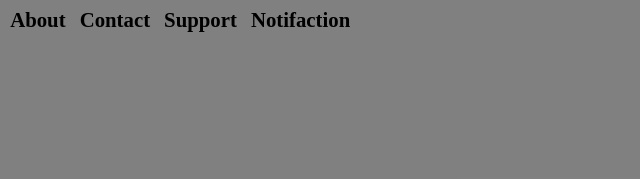
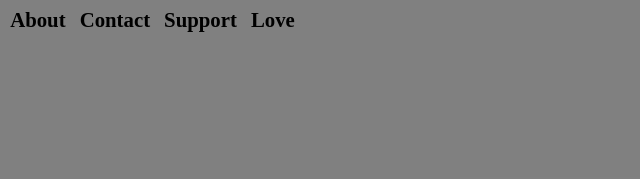
Before and after one commit to imran-prince/test-responsive, a plain HTML site: page index.html in a window 1280 px wide. Shown: the top 179 px of the page, 65-705 px from the left. Drawn offline with Linux system fonts and the light colour scheme.

Commit message:
new update

```diff
--- a/index.html
+++ b/index.html
@@ -79,7 +79,7 @@
                 <a href="">About</a>
                 <a href="">Contact</a>
                 <a href="">Support</a>
-                <a href="">Notifaction</a>
+                <a href="">Love</a>
 
             </span>
             <span  >
```
